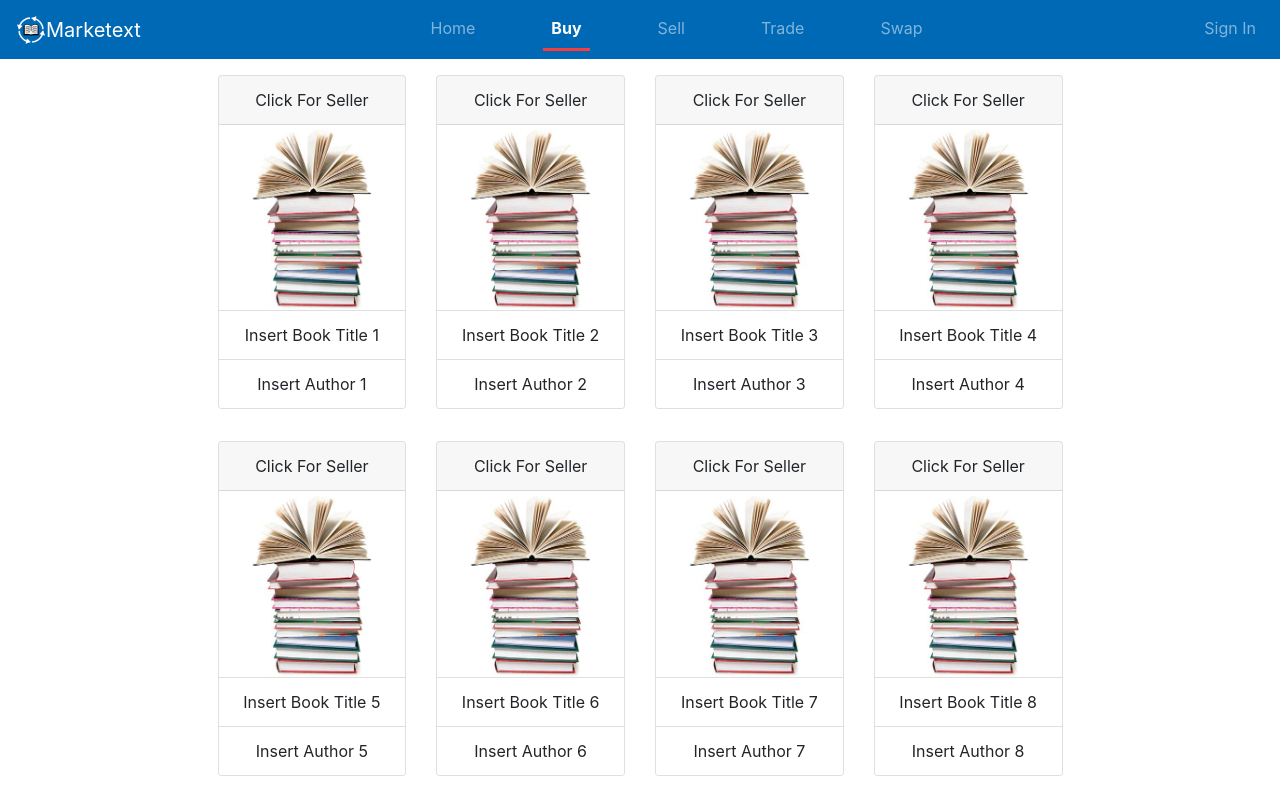
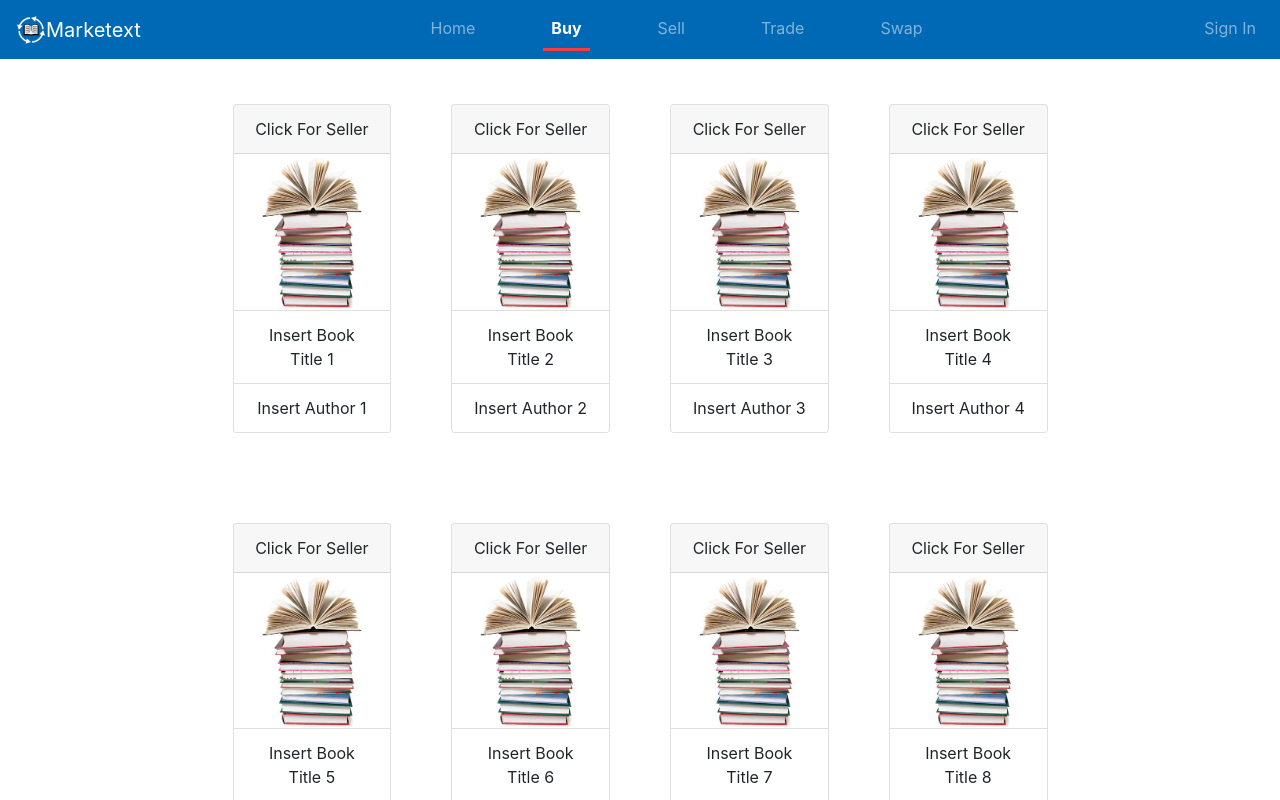
Before and after one commit to The-Sciences-and-Engineering-Squad/Marketext, a React (Create React App) app in the folder client/: page /Buy in a window 1280 px wide. Shown: the top 800 px of the page. Built offline with nearby package versions, Linux system fonts and the light colour scheme.

Commit message:
Added Hover Effect on Textbooks

```diff
--- a/client/src/components/MainPages/Buy/Buy.css
+++ b/client/src/components/MainPages/Buy/Buy.css
@@ -2,3 +2,20 @@
   width: 70%;
   margin: auto;
 }
+
+.books{
+  margin-top: 25px;
+  margin-bottom: 25px;
+  margin-left: 15px;
+  margin-right: 15px;
+}
+
+.book-selection{
+  margin-top: 20px;
+  margin-bottom: 20px;
+}
+
+.book-selection:hover{
+  text-decoration: none;
+  background-color: #C4C4C4;
+}
--- a/client/src/components/MainPages/Buy/Buy.js
+++ b/client/src/components/MainPages/Buy/Buy.js
@@ -27,8 +27,8 @@ export default class Buy extends React.Component {
       <Container fluid>
         <Row className="row-resize">
           {textbooks.map((list, index) => (
-            <Col key={index} sm="6" md="4" lg="3" className="my-3">
-              <Card className="text-center">
+            <Col key={index} sm="6" md="4" lg="3" className="book-selection">
+              <Card className="text-center books">
                 <Card.Header>
                   Click For Seller
                 </Card.Header>
```
